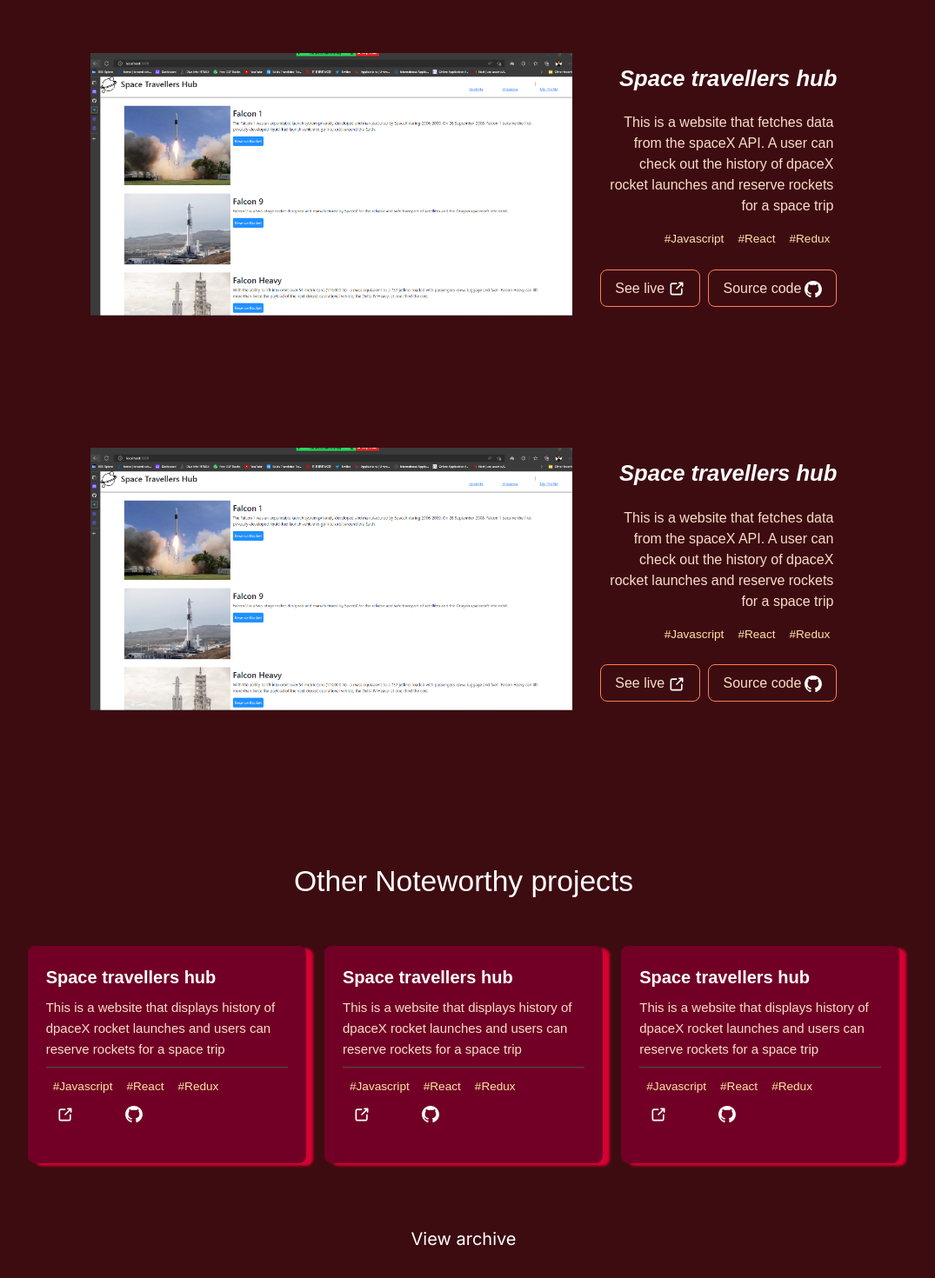
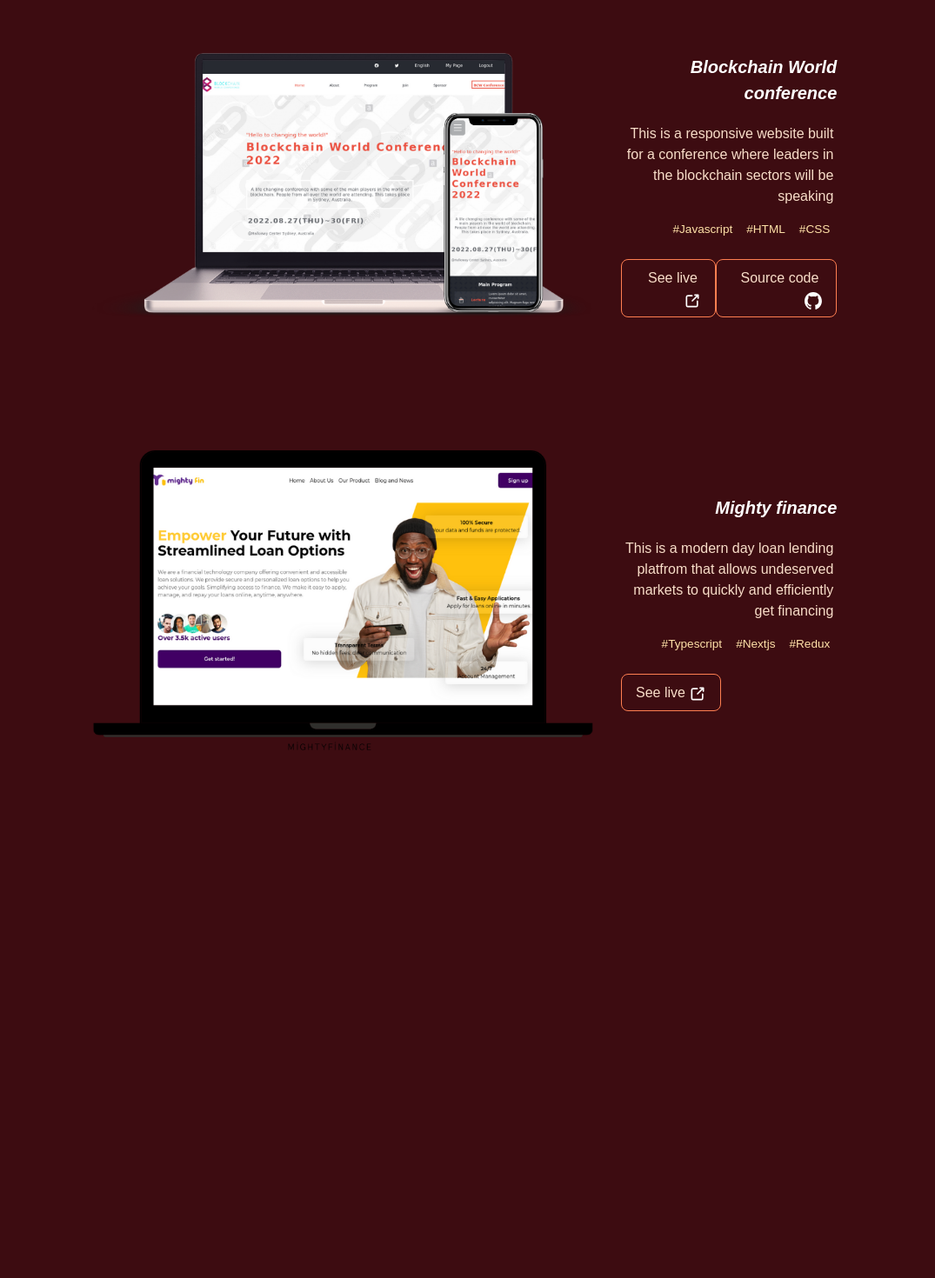
Before and after one commit to TracyMuso/tfp, a Next.js app: page / in a window 1280 px wide. Shown: the part 3060-4530 px from the top of the page at 87% size, without its empty margins (107-1182 px from the left). After the commit the page ends 4077 px from the top, so only its background shows below. Built offline with nearby package versions, Linux system fonts and the light colour scheme.

Commit message:
feat(update projects): update project data and hide noteworthy project section

```diff
--- a/components/About/index.tsx
+++ b/components/About/index.tsx
@@ -88,7 +88,7 @@ const About = () => {
           <div className="w-[500px] mr-auto border-l-[#f78ca2] border-s p-3 flex flex-col gap-4 ">
             <div className="flex justify-between">
               <Link
-                href={"https://thehotplatform.com"}
+                href={"https://www.linkedin.com/company/hotplatform"}
                 className="font-bold underline text-white"
               >
                 The hot platform
@@ -107,7 +107,7 @@ const About = () => {
           <div className="w-[500px] ml-auto p-3 flex flex-col gap-4 border-s border-l-[#f78ca2]">
             <div className="flex justify-between">
               <Link
-                href={"https://linkedin.com/in/company/ipahive"}
+                href={"https://linkedin.com/company/ipahive"}
                 className="font-bold underline text-white"
               >
                 Ipahive
--- a/components/Cards/projectsCard.tsx
+++ b/components/Cards/projectsCard.tsx
@@ -18,13 +18,13 @@ const ProjectCard = ({
             className="my-5"
             src={img}
             alt="project ui"
-            width={700}
+            width={800}
             height={550}
           />
         </div>
 
         <div className="details text-right w-2/5" data-aos="fade-left">
-          <h4 className="pb-4 italic font-bold text-2xl">{name}</h4>
+          <h4 className="pb-4 italic font-bold text-xl">{name}</h4>
           <p className="p-1 font-light">{description}</p>
           <div className="py-2">
             {technologies?.map((item, idx) => {
@@ -52,6 +52,7 @@ const ProjectCard = ({
                 alt="github icon"
               />
             </Link>
+            {gitUrl && (
               <Link
                 className="block rounded-md border px-4 py-2 border-[#ff7f51] content-center hover:bg-[#ff9b54]"
                 href={gitUrl}
@@ -65,6 +66,7 @@ const ProjectCard = ({
                   alt="github icon"
                 />
               </Link>
+            )}
           </div>
         </div>
       </div>
--- a/components/Projects/index.tsx
+++ b/components/Projects/index.tsx
@@ -7,7 +7,7 @@ const Projects = () => {
   return (
     <section className="py-12">
       <div className="flex flex-col gap-6">
-        <h2 className="text-center text-4xl py-4">
+        <h2 className="text-center text-4xl py-4 underline">
           Some things I`ve worked on
         </h2>
         <div className="flex flex-col gap-12 w-4/5 pt-6 pb-12 mx-auto">
@@ -15,16 +15,17 @@ const Projects = () => {
             <ProjectCard key={idx} {...item} />
           ))}
         </div>
-        <div className="noteworthy-projects flex flex-col gap-12 py-12">
+        <div className="noteworthy-projects hidden flex-col gap-12 py-12">
           <h2 className="text-center text-3xl">Other Noteworthy projects</h2>
           <div className="flex w-4/5 mx-auto item-center">
             {SecondaryProjectData.map((item, idx) => (
               <SecondaryProjectCard key={idx} {...item} />
             ))}
           </div>
-        </div>
-        <div className="mx-auto ">
-          <Link className="text-xl text-white" href={"/project-archive"}>
+          <Link
+            className="text-xl text-center text-white"
+            href={"/project-archive"}
+          >
             View archive
           </Link>
         </div>
--- a/constants/data/index.ts
+++ b/constants/data/index.ts
@@ -65,22 +65,21 @@ export const ServiceCardData: serviceCardProps[] = [
 
 export const ProjectData: Projects[] = [
   {
-    img: "/Images/sth.png",
-    name: "Space travellers hub",
+    img: "/Images/blk.png",
+    name: "Blockchain World conference",
     description:
-      "This is a website that fetches data from the spaceX API. A user can check out the history of dpaceX rocket launches and reserve rockets for a space trip",
-    gitUrl: "https://github.com/TracyMuso/space-travelers-hub-online",
-    liveUrl: "https:space-uber.netlify.app",
-    technologies: ["Javascript", "React", "Redux"],
+      "This is a responsive website built for a conference where leaders in the blockchain sectors will be speaking",
+    gitUrl: "https://github.com/TracyMuso/Capstone-project-1",
+    liveUrl: "https://tracymuso.github.io/Capstone-project-1/",
+    technologies: ["Javascript", "HTML", "CSS"],
   },
   {
-    img: "/Images/sth.png",
-    name: "Space travellers hub",
+    img: "/Images/mf.png",
+    name: "Mighty finance",
     description:
-      "This is a website that fetches data from the spaceX API. A user can check out the history of dpaceX rocket launches and reserve rockets for a space trip",
-    gitUrl: "https://github.com/TracyMuso/space-travelers-hub-online",
-    liveUrl: "https:space-uber.netlify.app",
-    technologies: ["Javascript", "React", "Redux"],
+      "This is a modern day loan lending platfrom that allows undeserved markets to quickly and efficiently get financing",
+    liveUrl: "https://mighty-finance-frontend.vercel.app/",
+    technologies: ["Typescript", "Nextjs", "Redux"],
   },
 ];
 
--- a/types/index.ts
+++ b/types/index.ts
@@ -9,7 +9,7 @@ export type Projects = {
   img: string;
   name: string;
   description: string;
-  gitUrl: string;
+  gitUrl?: string;
   liveUrl: string;
   technologies: string[] | undefined;
 };
```
Also changed, not shown: public/Images/blk.png (added), public/Images/mf.png (added). Lines whose indentation alone changed are shown as unchanged.
